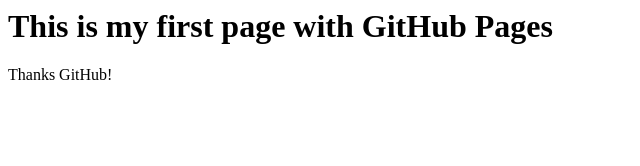
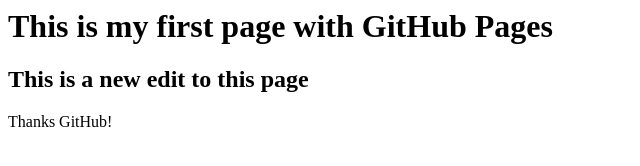
Before and after one commit to SriSant01/Repo1, a plain HTML site: page index.html in a window 1280 px wide. Shown: the whole page, without its empty margins (0-640 px from the left). Drawn offline with Linux system fonts and the light colour scheme.

Commit message:
Update index.html
new update

```diff
--- a/index.html
+++ b/index.html
@@ -1,4 +1,6 @@
 <html>
+
 <h1> This is my first page with GitHub Pages </h1>
+<h2> This is a new edit to this page </h2>
 <p>Thanks GitHub!</p>
 </html>
```
